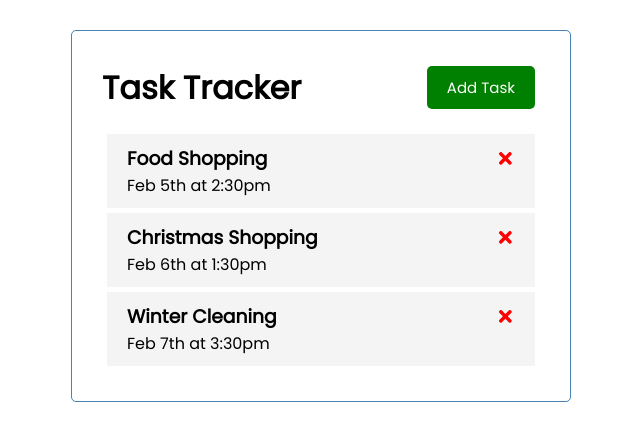
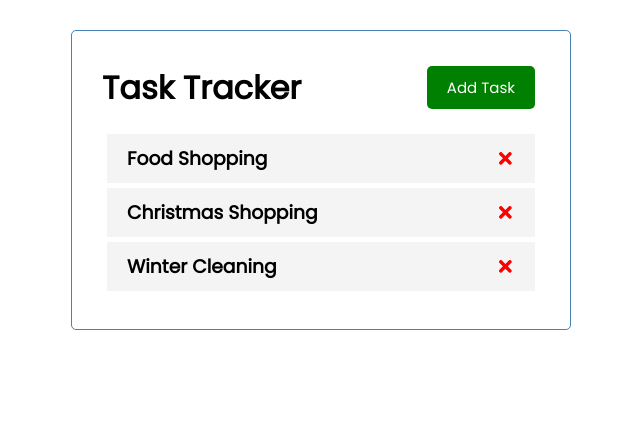
Before and after one commit to hayleyrobin/react-task-tracker, a React (Create React App) app: page / in a window 1280 px wide. Shown: the top 440 px of the page, without its empty margins (319-959 px from the left). Built offline with nearby package versions, Linux system fonts and the light colour scheme.

Commit message:
pass onDelete prop to Task component for task deletion functionality

```diff
--- a/src/components/Task.js
+++ b/src/components/Task.js
@@ -1,11 +1,10 @@
 import {FaTimes} from 'react-icons/fa';
-const Task = ({task}) =>{
+const Task = ({task, onDelete}) =>{
     return (
         <div className="task">
             <h3>{task.text}
-                <FaTimes style={{ color: 'red', cursor: 'pointer' }} onClick={() => console.log('Delete Task')} />
+                <FaTimes style={{ color: 'red', cursor: 'pointer' }} onClick={() => onDelete(task.id)} />
             </h3>
-            <p>{task.day}</p>
         </div>
     );
 };
--- a/src/components/Tasks.js
+++ b/src/components/Tasks.js
@@ -1,9 +1,9 @@
 import Task from "./Task";
-const Tasks = ( {tasks}) => {
+const Tasks = ( {tasks, onDelete} ) => {
   return (
     <>
       {tasks.map((task) => (
-        <Task key={task.id} task={task} />
+        <Task key={task.id} task={task} onDelete={onDelete} />
       ))}
     </>
   );
```
